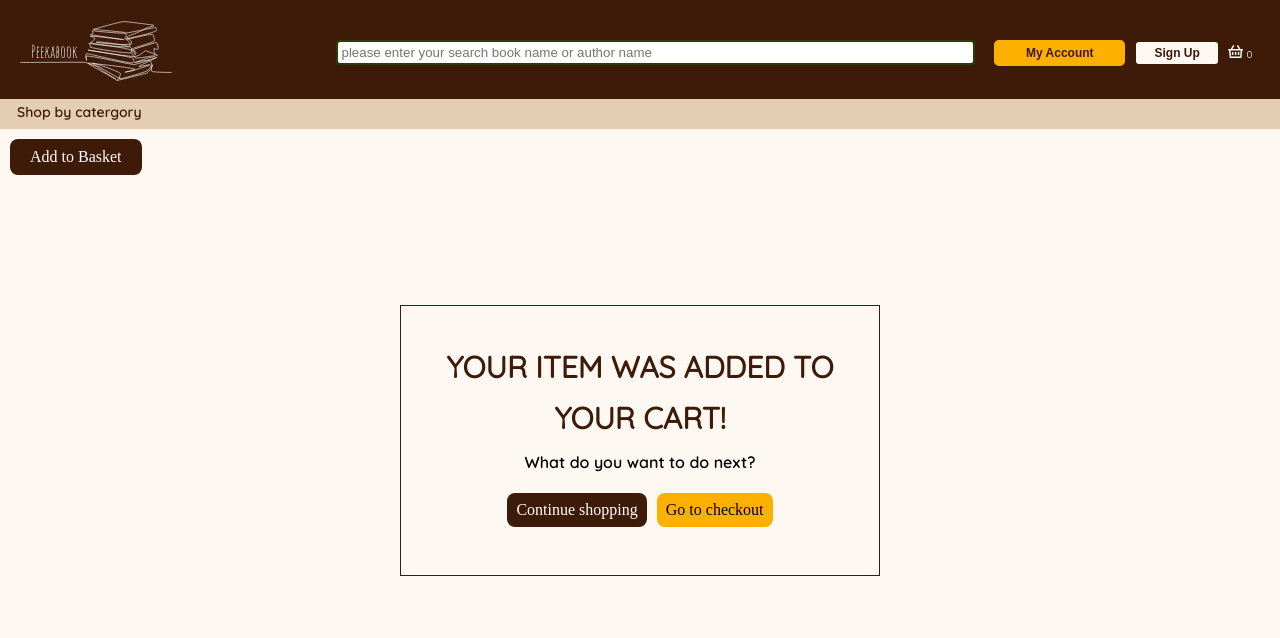
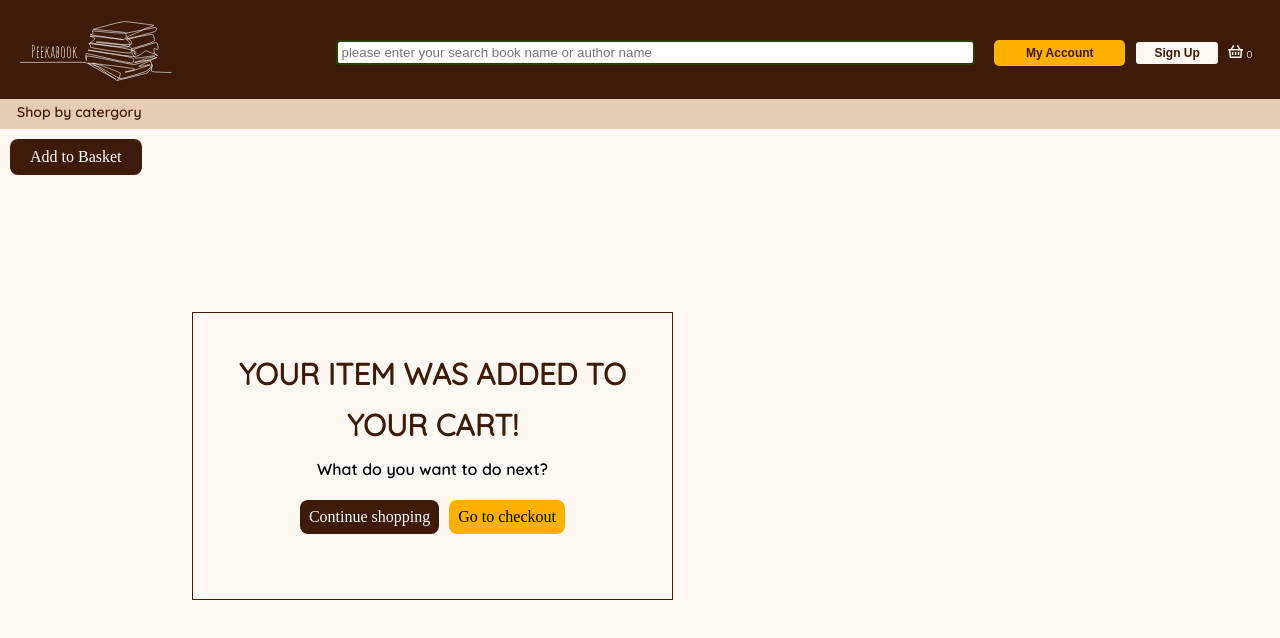
Before and after one commit to ZeptoFarad/book-app-summative, a Vue app in the folder front/: page / in a window 1280 px wide. Shown: the top 638 px of the page. Built offline with nearby package versions, Linux system fonts and the light colour scheme.

Commit message:
06042023ab1

```diff
--- a/front/src/components/itemAddedCar.vue
+++ b/front/src/components/itemAddedCar.vue
@@ -36,11 +36,13 @@
     }
 
     .item-added-box{
+        position: fixed;
         text-align: center;
-        margin:130px auto;
+        top: 39%; bottom: 25%; left: 15%; right: 15%;
         border: 1px solid rgba(62, 26, 9, 1);
         width: fit-content;
         padding: 25px;
+        z-index: 10;
     }
     .item-added-box p{
         color:rgba(62, 26, 9, 1) ;
```
